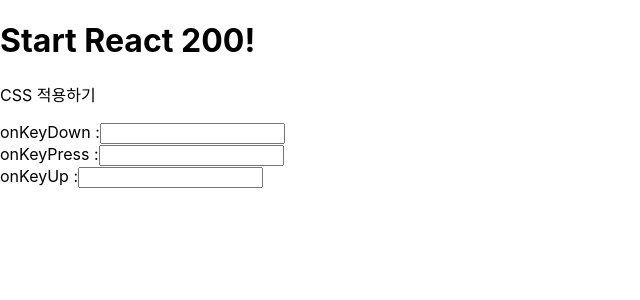
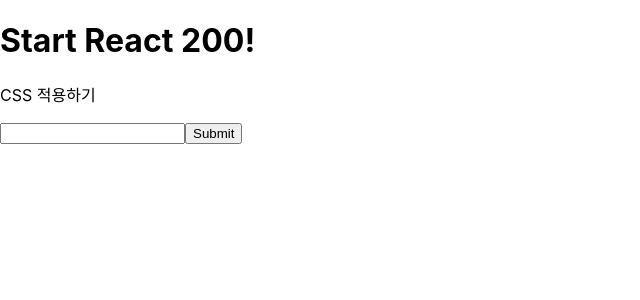
Before and after one commit to Yerim-Choi/React_Study, a React (Create React App) app in the folder client/: page / in a window 1280 px wide. Shown: the top 300 px of the page, without its empty margins (0-640 px from the left). Built offline with nearby package versions, Linux system fonts and the light colour scheme.

Commit message:
#R072_submit 이벤트 사용(onSubmit)

```diff
--- a/client/src/App.js
+++ b/client/src/App.js
@@ -1,6 +1,6 @@
 import React from "react";
 // import "./App.css";
-import ReactOnKey from "./R071_OnKey.js";
+import ReactonSubmit from "./R072_onSubmit.js";
 // import "bootstrap/dist/css/bootstrap.css";
 
 function App() {
@@ -8,7 +8,7 @@
     <div>
       <h1>Start React 200!</h1>
       <p>CSS 적용하기</p>
-      <ReactOnKey />
+      <ReactonSubmit />
     </div>
   );
 }
--- /dev/null
+++ b/client/src/R072_onSubmit.js
@@ -0,0 +1,20 @@
+import React, { Component } from "react";
+
+class R072_onSubmit extends Component {
+  Submit(e) {
+    var inputValue = document.getElementById("inputId").value;
+    console.log("inputValue : " + inputValue);
+    e.preventDefault();
+  }
+
+  render() {
+    return (
+      <form onSubmit={this.Submit}>
+        <input type="text" name="inputName" id="inputId" />
+        <input type="submit" value="Submit" />
+      </form>
+    );
+  }
+}
+
+export default R072_onSubmit;
```
